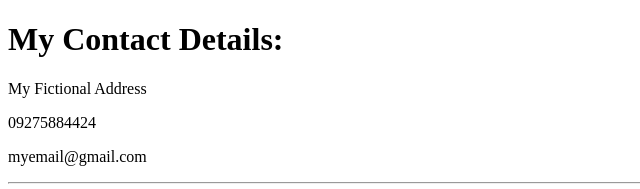
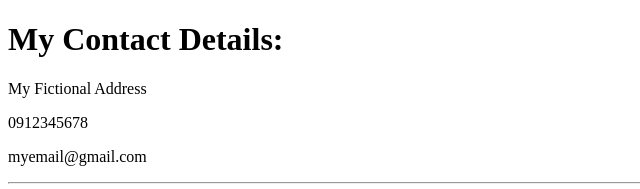
Before and after one commit to niklaux/cv, a plain HTML site: page contact.html in a window 1280 px wide. Shown: the top 189 px of the page, 0-640 px from the left. Drawn offline with Linux system fonts and the light colour scheme.

Commit message:
Update contact.html

```diff
--- a/contact.html
+++ b/contact.html
@@ -9,7 +9,7 @@
 <body>
   <h1>My Contact Details:</h1>
   <p>My Fictional Address</p>
-  <p>09275884424</p>
+  <p>0912345678</p>
   <p>myemail@gmail.com</p>
   <hr>
   <form action="mailto:nlocer97@gmail.com" method="post" enctype="text/plain">
```
